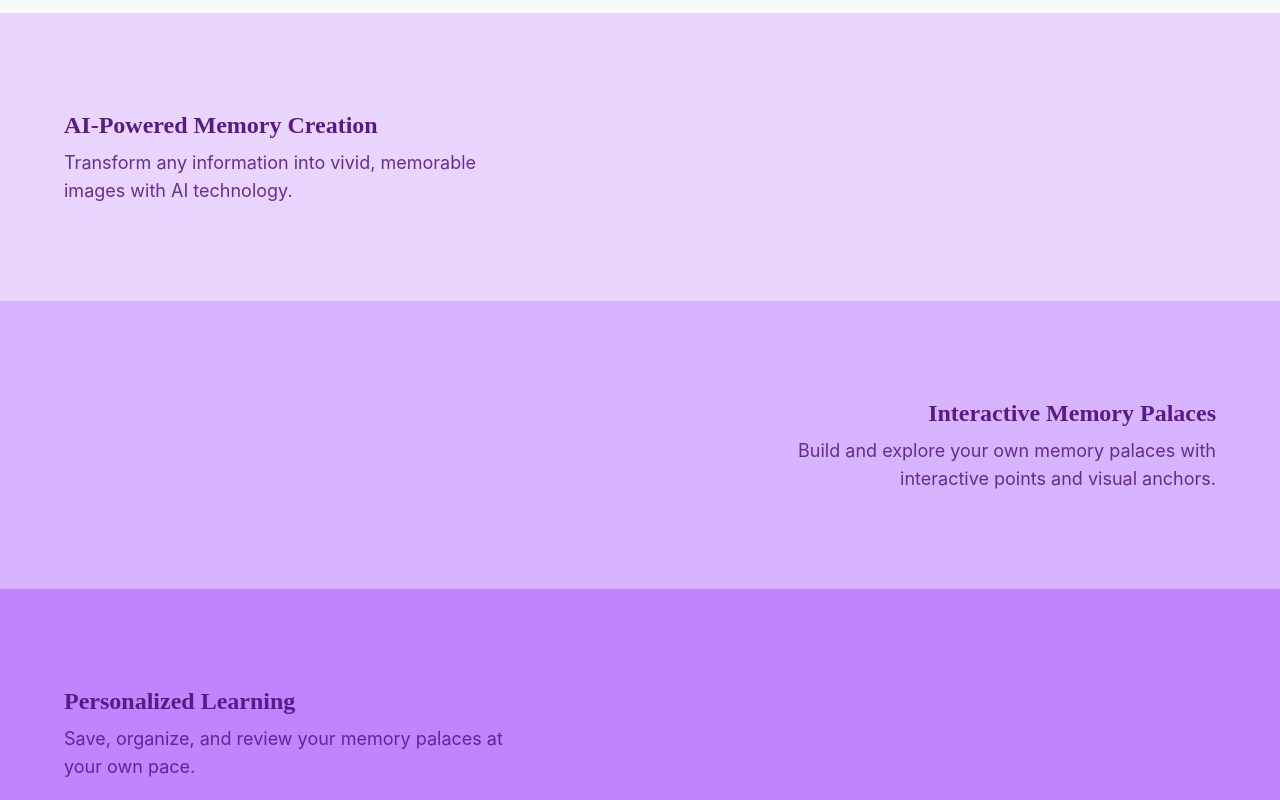
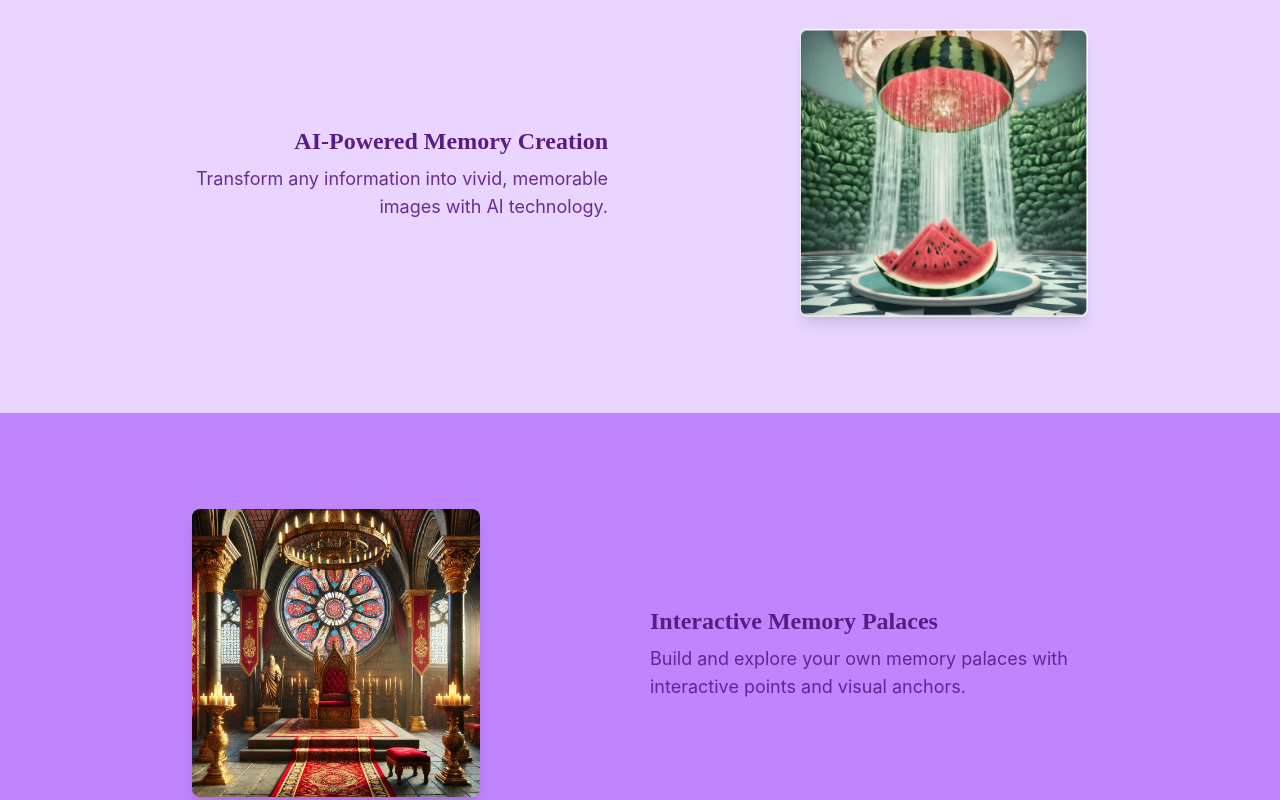
Before and after one commit to aaronipollock/memory-palace, a React (Create React App) app in the folder client/: page / in a window 1280 px wide. Shown: the part 960-1760 px from the top of the page. Built offline with nearby package versions, Linux system fonts and the light colour scheme.

Commit message:
switched purples

```diff
--- a/client/src/components/LandingPage.js
+++ b/client/src/components/LandingPage.js
@@ -57,16 +57,22 @@ const LandingPage = () => {
     setIsLoading(true);
     setAuthError('');
     try {
-      // ...your login/signup API call here...
-      // Suppose you get a token from the response:
-      // const token = response.data.token;
-      // localStorage.setItem('token', token);
+      const endpoint = authMode === 'login' ? '/api/auth/login' : '/api/auth/signup';
+      const response = await fetch(`http://localhost:5000${endpoint}`, {
+        method: 'POST',
+        headers: { 'Content-Type': 'application/json' },
+        body: JSON.stringify(data),
+      });
 
-      // For demonstration, let's simulate a token:
-      localStorage.setItem('token', 'demo-token');
-      setShowAuthModal(false);
-      // Optionally, force a re-render:
-      window.location.reload(); // or use a state variable to trigger re-render
+      const result = await response.json();
+
+      if (response.ok && result.token) {
+        localStorage.setItem('token', result.token);
+        setShowAuthModal(false);
+        navigate('/demo');
+      } else {
+        setAuthError(result.message || 'Login/Signup failed');
+      }
     } catch (err) {
       setAuthError('Login/Signup failed');
     }
@@ -90,7 +96,7 @@ const LandingPage = () => {
                   Want to boost your memory? <br /> You've come to the right place.
                 </h1>
                 <p className="text-xl text-text-light text-center text-white mb-8">
-                  Transform how you remember with AI-powered memory palaces, <br />aka the method loci (pronounced <em>low·sai</em>).
+                  Transform how you remember with AI-powered memory palaces, <br />aka the method of loci (pronounced <em>low·sai</em>).
                 </p>
                 <div className="flex flex-col sm:flex-row gap-4 justify-center">
                   <button
@@ -115,7 +121,7 @@ const LandingPage = () => {
           </div>
         </section>
         {/* Features Section */}
-        <section className="py-20 px-0">
+        <section className="py-0 px-0">
           <h2 className="loci-header text-4xl text-center mb-16 !text-white">
             Powerful Features for Better Memory
           </h2>
@@ -123,17 +129,60 @@ const LandingPage = () => {
             {features.map((feature, index) => {
               const purpleShades = [
                 'bg-purple-200',
+                'bg-purple-400',
                 'bg-purple-300',
-                'bg-purple-400',
                 'bg-purple-300',
                 'bg-purple-200',
               ];
               const shade = purpleShades[index % purpleShades.length];
               const isEven = index % 2 === 0;
+              // Special layout for 'AI-Powered Memory Creation'
+              if (feature.title === 'AI-Powered Memory Creation') {
+                return (
+                  <div
+                    key={index}
+                    className={`w-full py-24 px-4 ${shade} flex items-center justify-center`}
+                  >
+                    <div
+                      className="max-w-md w-full mx-auto text-right"
+                    >
+                      <h3 className="text-2xl font-semibold mb-2 text-purple-900">{feature.title}</h3>
+                      <p className="text-purple-900/90 text-lg">{feature.description}</p>
+                    </div>
+                    <img
+                      src="/images/memorable.png"
+                      alt="Memorable"
+                      className="w-72 h-72 object-cover rounded-lg shadow-lg ml-12 hidden md:block mr-44"
+                    />
+                  </div>
+                );
+              }
+              // Special layout for 'Interactive Memory Palaces'
+              if (feature.title === 'Interactive Memory Palaces') {
+                return (
+                  <div
+                    key={index}
+                    className={`w-full py-24 px-4 ${shade} flex items-center justify-center`}
+                  >
+                    <img
+                      src="/images/throne_room_realistic.webp"
+                      alt="Throne Room"
+                      className="w-72 h-72 object-cover rounded-lg shadow-lg mr-1 hidden md:block ml-44"
+                    />
+                    <div
+                      className="max-w-md w-full mx-auto text-left"
+                    >
+                      <h3 className="text-2xl font-semibold mb-2 text-purple-900">{feature.title}</h3>
+                      <p className="text-purple-900/90 text-lg">{feature.description}</p>
+                    </div>
+                  </div>
+                );
+              }
+              // Default layout for other features
               return (
                 <div
                   key={index}
-                  className={`w-full py-24 px-4 ${shade} flex`}
+                  className={`w-full py-24 px-4 ${shade} flex items-center`}
                 >
                   <div
                     className={`
```
Also changed, not shown: client/public/images/memorable.png (added).
